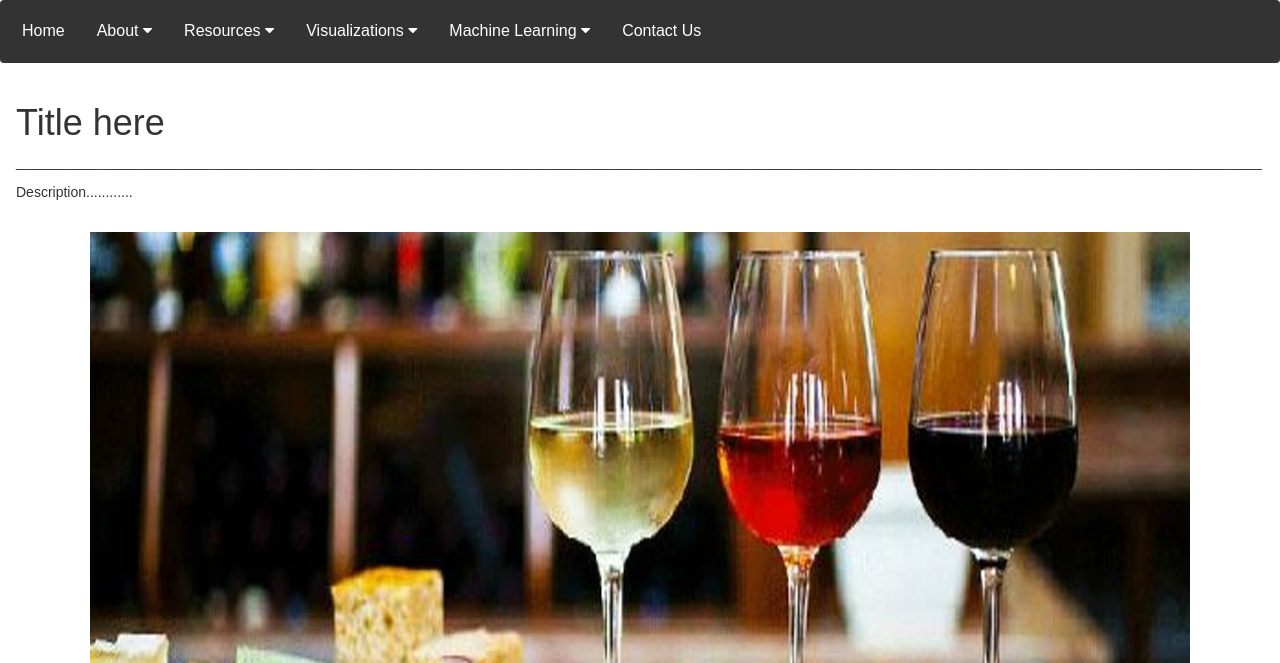
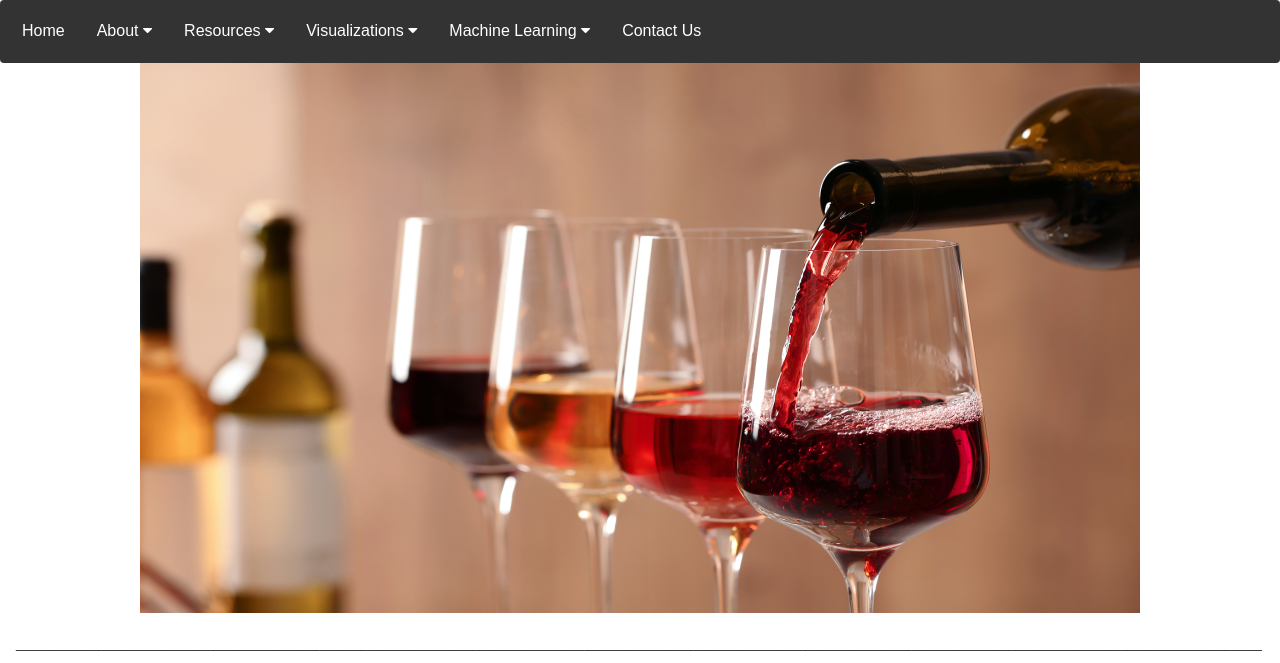
Before and after one commit to bea03013/GrapeExpectations, a Flask app: template templates/table.html in a window 1280 px wide. Shown: the top 663 px of the page. Run offline with Flask 2, Linux system fonts and the light colour scheme; the template is opened without the code that fills it, so the values that code supplies are empty; some libraries are stand-ins or nearby versions; grey boxes are pictures that could not be loaded.

Commit message:
changed images in HTML

```diff
--- a/templates/index.html
+++ b/templates/index.html
@@ -146,7 +146,7 @@ body {
 
                 <!-- <div class="featured-image has-ribbon"> -->
                     <a href="https://themes.3rdwavemedia.com/bootstrap-templates/startup/launch-bootstrap-4-template-for-saas-businesses/" target="_blank">
-                    <img class="img-fluid project-image rounded shadow-sm" src="../static/images/Winecheese.jpg" height= "550px" width= "1100px"alt="Wine" />
+                    <img class="img-fluid project-image rounded shadow-sm" src="../static/images/wine.jpg" height= "580px" width= "1500px"alt="Wine" />
                     </a>
 
                 </div>
--- a/templates/table.html
+++ b/templates/table.html
@@ -130,13 +130,6 @@ body {
 
 <div style="padding:0 16px">
 
-  <!-- --------------------------center this title -->
-  <br>
-
-  <h1> Title here </h1>
-  <p>________________________________________________________________________________________________________________________________________________________________</p>
-  <p>Description............ </p>
-  <br>
 
   <section class="latest section">
     <div class="section-inner shadow-sm rounded">
@@ -147,7 +140,7 @@ body {
 
                 <!-- <div class="featured-image has-ribbon"> -->
                     <a href="https://themes.3rdwavemedia.com/bootstrap-templates/startup/launch-bootstrap-4-template-for-saas-businesses/" target="_blank">
-                    <img class="img-fluid project-image rounded shadow-sm" src="../static/images/Winecheese.jpg" height= "550px" width= "1100px"alt="Wine" />
+                    <img class="img-fluid project-image rounded shadow-sm" src="../static/images/wine6.jpg" height= "550px" width= "1000px"alt="Wine" />
                     </a>
 
                 </div>
```
Also changed, not shown: static/images/wine6.jpg (added).
